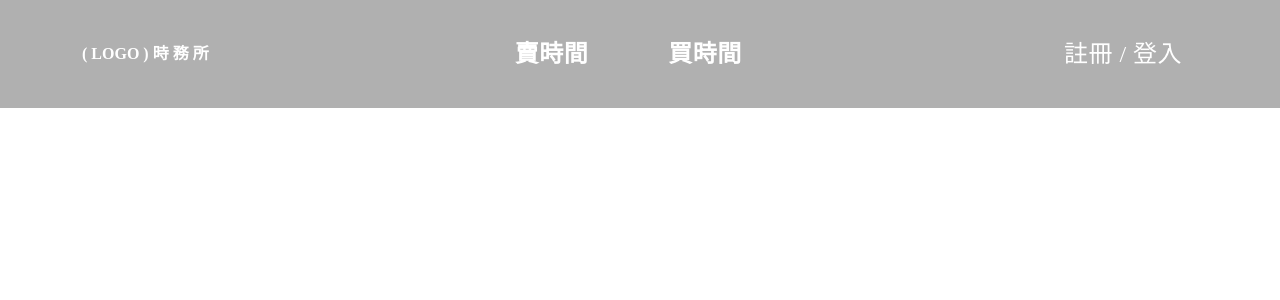
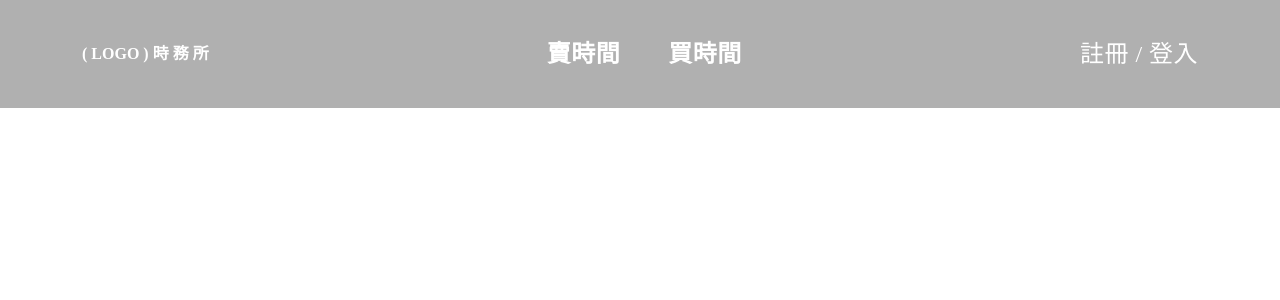
Before and after one commit to wateruby8/service-or-salary, a React (Vite) app: page / in a window 1280 px wide. Shown: the top 300 px of the page. Built offline with nearby package versions, Linux system fonts and the light colour scheme.

Commit message:
新增桌面版 header 連結樣式

```diff
--- a/src/assets/_custom-header.scss
+++ b/src/assets/_custom-header.scss
@@ -26,6 +26,17 @@
 
 .header-link {
   display: inline-block;
-  padding: 0.5rem 1rem;
-  line-height: 1;
+
+  // 預設顏色
+  color: map-get($custom-colors, "neutral");
+
+  // Hover
+  &:hover {
+    color: map-get($custom-colors, "primary-300");
+  }
+
+  // Active
+  &:active {
+    color: map-get($custom-colors, "primary-500");
+  }
 }
--- a/src/components/Header.jsx
+++ b/src/components/Header.jsx
@@ -39,12 +39,12 @@ export default function Header() {
           <nav className="header-nav">
             <ul className="d-flex fs-4 ls-2 fw-bold mb-0 list-unstyled">
               <li>
-                <a href="/" className="link-neutral header-link me-5 text-decoration-none">
+                <a href="/" className="header-link me-5 text-decoration-none">
                   賣時間
                 </a>
               </li>
               <li>
-                <a href="/" className="link-neutral header-link text-decoration-none">
+                <a href="/" className="header-link text-decoration-none">
                   買時間
                 </a>
               </li>
@@ -53,7 +53,7 @@ export default function Header() {
 
           {/* 註冊 / 登入 */}
           <div className="fs-4 ls-2">
-            <a href="/" className="link-neutral header-link text-decoration-none">
+            <a href="/" className="header-link text-decoration-none">
               註冊 / 登入
             </a>
           </div>
```
